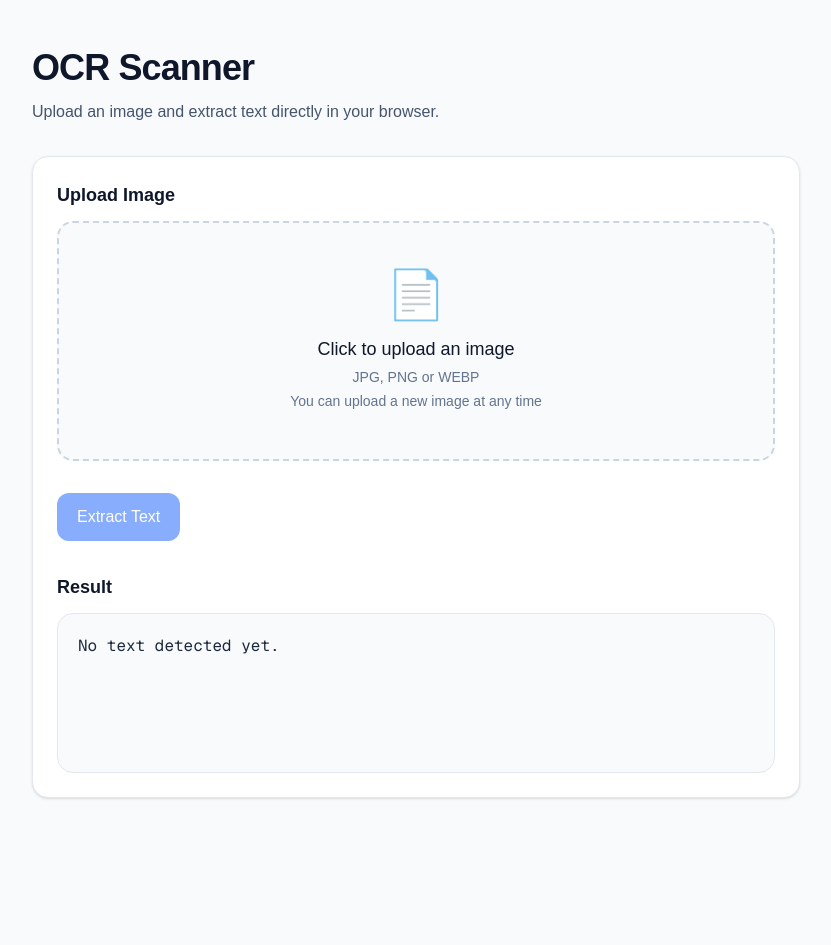
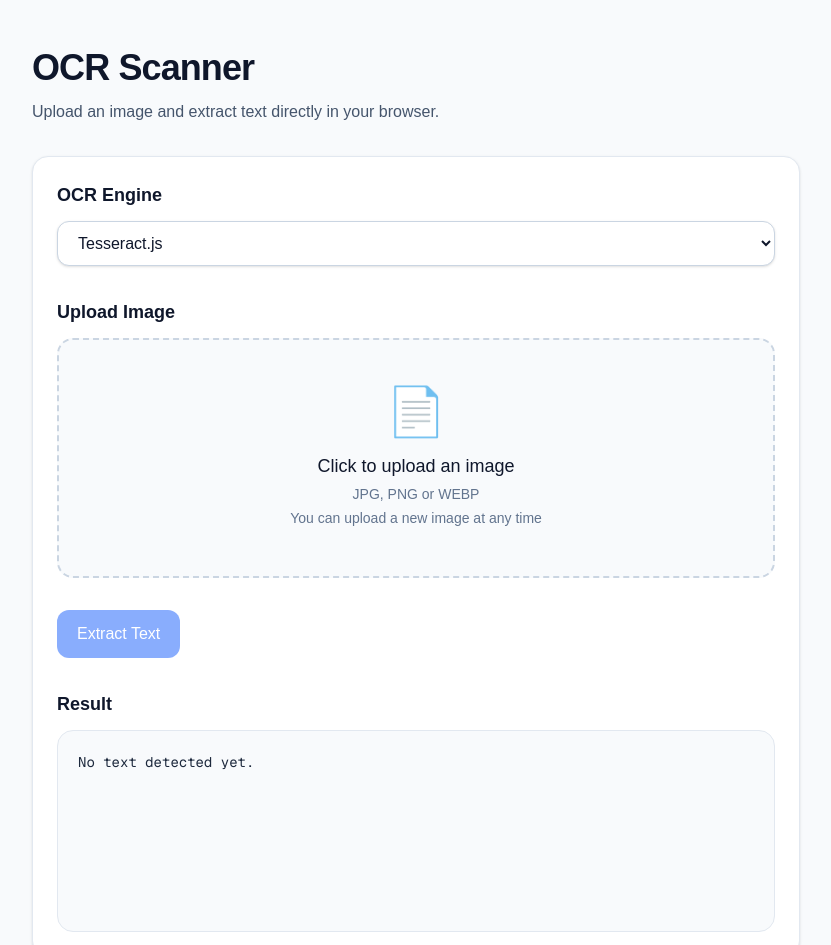
Before and after one commit to Quilfort/nextjs-tesseract-ocr-testing, a Next.js app: page / in a window 1280 px wide. Shown: the top 945 px of the page, without its empty margins (224-1055 px from the left). Before the commit the page ends 846 px from the top, so only its background shows below. Built offline with nearby package versions, Linux system fonts and the light colour scheme.

Commit message:
Split Result and Start with Engine Selector

```diff
--- /dev/null
+++ b/src/features/ocr/components/OcrEngineSelector.tsx
@@ -0,0 +1,59 @@
+export type OcrEngineType =
+    | "tesseract";
+
+
+type OcrEngineSelectorProps = {
+    value: OcrEngineType;
+
+    onChange: (
+        engine: OcrEngineType
+    ) => void;
+};
+
+
+export default function OcrEngineSelector({
+    value,
+    onChange,
+}: OcrEngineSelectorProps) {
+
+    return (
+        <section>
+
+            <h2 className="mb-3 text-lg font-semibold text-slate-900">
+                OCR Engine
+            </h2>
+
+
+            <select
+                value={value}
+                onChange={(event) =>
+                    onChange(
+                        event.target.value as OcrEngineType
+                    )
+                }
+                className="
+                    w-full
+                    rounded-xl
+                    border
+                    border-slate-300
+                    bg-white
+                    px-4
+                    py-3
+                    text-slate-900
+                    shadow-sm
+                    outline-none
+                    transition
+                    focus:border-blue-500
+                    focus:ring-2
+                    focus:ring-blue-200
+                "
+            >
+                <option value="tesseract">
+                    Tesseract.js
+                </option>
+
+            </select>
+
+        </section>
+    );
+}
--- /dev/null
+++ b/src/features/ocr/components/OcrResult.tsx
@@ -0,0 +1,40 @@
+type OcrResultProps = {
+    text: string;
+};
+
+export default function OcrResult({
+    text,
+}: OcrResultProps) {
+    return (
+        <section>
+            <h2 className="mb-3 text-lg font-semibold text-slate-900">
+                Result
+            </h2>
+
+            <div
+                className="
+                    rounded-2xl
+                    border
+                    border-slate-200
+                    bg-slate-50
+                    p-5
+                "
+            >
+                <pre
+                    className="
+                        min-h-40
+                        whitespace-pre-wrap
+                        text-sm
+                        leading-relaxed
+                        text-slate-800
+                    "
+                >
+                    {
+                        text ||
+                        "No text detected yet."
+                    }
+                </pre>
+            </div>
+        </section>
+    );
+}
--- a/src/features/ocr/components/OcrScanner.tsx
+++ b/src/features/ocr/components/OcrScanner.tsx
@@ -3,9 +3,13 @@
 import { useState } from "react";
 
 import ImageUpload from "@/features/ocr/components/ImageUpload";
+import OcrResult from "@/features/ocr/components/OcrResult";
+import OcrEngineSelector, {
+    OcrEngineType,
+} from "@/features/ocr/components/OcrEngineSelector";
 
-import { ocrEngine }
-    from "@/features/ocr/services/OcrService";
+import { ocrEngine } from "@/features/ocr/services/OcrService";
+
 
 export default function OcrScanner() {
 
@@ -24,6 +28,11 @@ export default function OcrScanner() {
     const [progress, setProgress] =
         useState(0);
 
+    const [engine, setEngine] =
+        useState<OcrEngineType>(
+            "tesseract"
+        );
+
 
     async function scanImage() {
 
@@ -31,9 +40,11 @@ export default function OcrScanner() {
             return;
         }
 
+
         setLoading(true);
         setText("");
         setProgress(0);
+
 
         try {
 
@@ -43,7 +54,11 @@ export default function OcrScanner() {
                     setProgress
                 );
 
-            setText(result.text);
+
+            setText(
+                result.text
+            );
+
 
         } catch (error) {
 
@@ -52,6 +67,7 @@ export default function OcrScanner() {
             setText(
                 "Something went wrong while scanning the image."
             );
+
 
         } finally {
 
@@ -64,22 +80,33 @@ export default function OcrScanner() {
     return (
         <div className="space-y-8">
 
+
+            <OcrEngineSelector
+                value={engine}
+                onChange={setEngine}
+            />
+
+
             <ImageUpload
                 image={image}
                 preview={preview}
-                onImageChange={(
+                onImageChange={
+                    (
                         file,
                         previewUrl
                     ) => {
 
                         setImage(file);
+
                         setPreview(
                             previewUrl
                         );
 
                         setText("");
-                }}
+                    }
+                }
             />
+
 
             <section>
 
@@ -107,35 +134,16 @@ export default function OcrScanner() {
                             ? `Scanning ${progress}%`
                             : "Extract Text"
                     }
+
                 </button>
 
             </section>
 
-            <section>
 
-                <h2 className="mb-3 text-lg font-semibold text-slate-900">
-                    Result
-                </h2>
+            <OcrResult
+                text={text}
+            />
 
-                <pre
-                    className="
-                        min-h-40
-                        whitespace-pre-wrap
-                        rounded-2xl
-                        border
-                        border-slate-200
-                        bg-slate-50
-                        p-5
-                        text-slate-800
-                    "
-                >
-                    {
-                        text ||
-                        "No text detected yet."
-                    }
-                </pre>
-
-            </section>
 
         </div>
     );
```
Also changed, not shown: 1 other file (tests, documents, lock files or other folders). Lines whose indentation alone changed are shown as unchanged.
